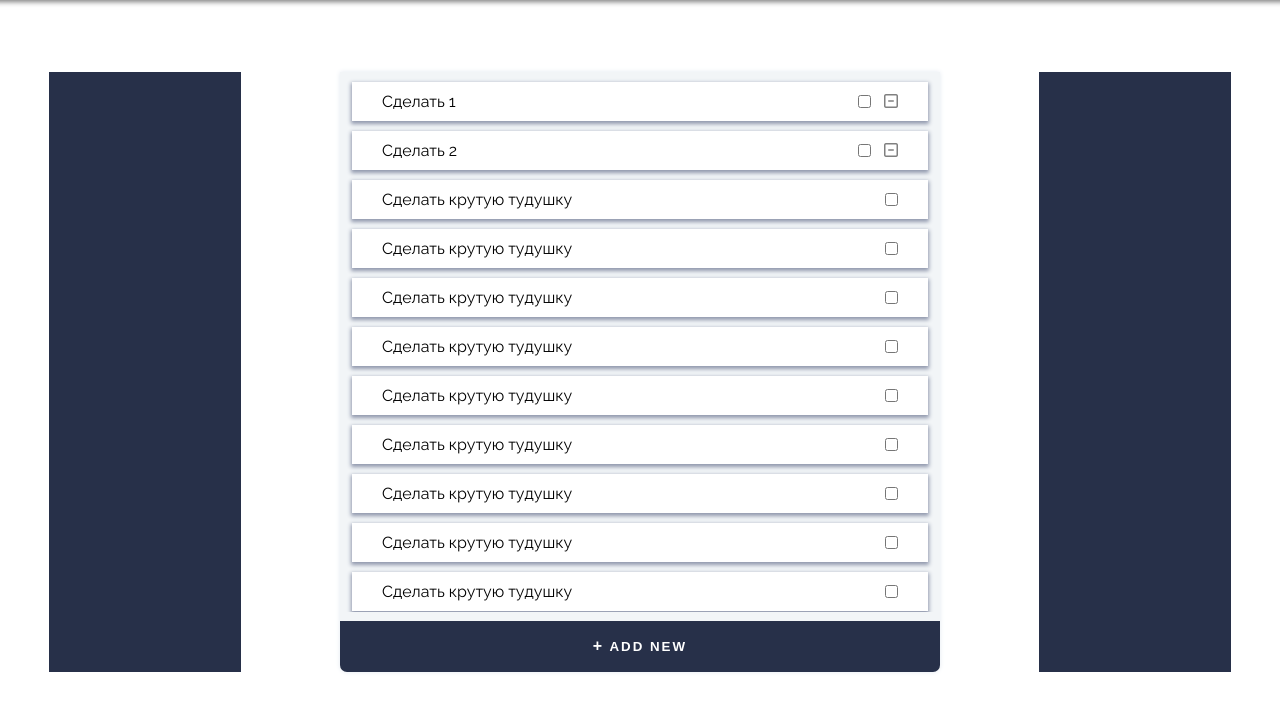
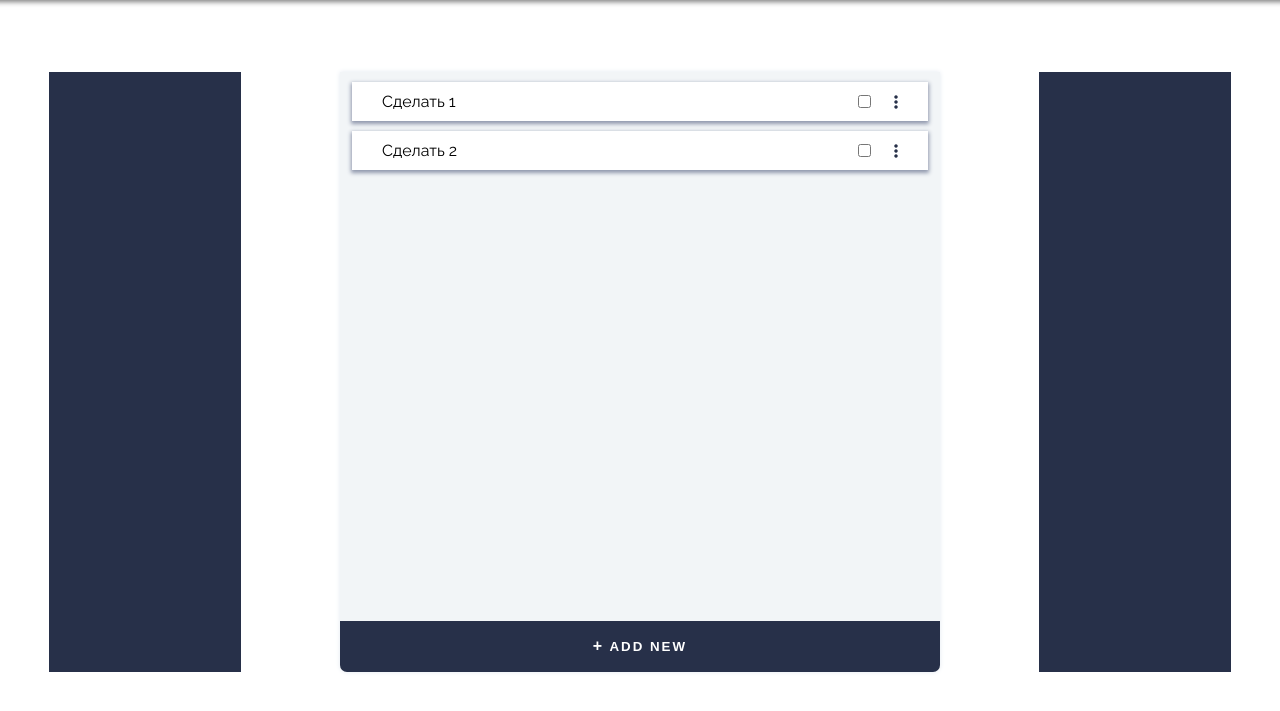
Before and after one commit to CoolDeveloperWeb/TODO, a plain HTML site: page pages/index.html in a window 1280 px wide. Shown: the part 53-764 px from the top of the page. Drawn offline with Linux system fonts and the light colour scheme.

Commit message:
Update task

```diff
--- a/pages/index.html
+++ b/pages/index.html
@@ -43,31 +43,16 @@
             <ul class='list-tasks'>
                 <li class="task-item">Сделать 1
                     <div class='task-checkboxes-block'>
-                      <input type="checkbox" class='task-checkbox'>
-                        <div class='square-wraper'>
-                            <i class="fa fa-minus-square-o" aria-hidden="true"></i>
-                        </div>
+                        <input type="checkbox" class='task-checkbox'>
+                        <i class="fa fa-ellipsis-v" aria-hidden="true"></i>
                     </div>
                 </li>
                 <li class="task-item">Сделать 2
                     <div class='task-checkboxes-block'>
-                      <input type="checkbox" class='task-checkbox'>
-                      <div class='square-wraper'>
-                        <i class="fa fa-minus-square-o" aria-hidden="true"></i>
-                    </div>
+                        <input type="checkbox" class='task-checkbox'>
+                        <i class="fa fa-ellipsis-v" aria-hidden="true"></i>
                     </div>
                 </li>
-                <li class="task-item">Сделать крутую тудушку <input type="checkbox" class='task-checkbox'></li>
-                <li class="task-item">Сделать крутую тудушку <input type="checkbox" class='task-checkbox'></li>
-                <li class="task-item">Сделать крутую тудушку <input type="checkbox" class='task-checkbox'></li>
-                <li class="task-item">Сделать крутую тудушку <input type="checkbox" class='task-checkbox'></li>
-                <li class="task-item">Сделать крутую тудушку <input type="checkbox" class='task-checkbox'></li>
-                <li class="task-item">Сделать крутую тудушку <input type="checkbox" class='task-checkbox'></li>
-                <li class="task-item">Сделать крутую тудушку <input type="checkbox" class='task-checkbox'></li>
-                <li class="task-item">Сделать крутую тудушку <input type="checkbox" class='task-checkbox'></li>
-                <li class="task-item">Сделать крутую тудушку <input type="checkbox" class='task-checkbox'></li>
-                <li class="task-item">Сделать крутую тудушку <input type="checkbox" class='task-checkbox'></li>
-                <li class="task-item">Сделать крутую тудушку <input type="checkbox" class='task-checkbox'></li>
             </ul>
 
             <button class="add-task-button"><span class='button-plus'>+</span> ADD NEW</button>
--- a/scripts/scripts.js
+++ b/scripts/scripts.js
@@ -130,14 +130,6 @@ function setChangeDayNightCheckedEvent() {
     });
 }
 
-function addIcon() {
-
-}
-
-
-function setBlockDiscription(element, discription) {
-    const elem = document.querySelectorAll('.task-item');
-}
 
 // Подготавливает все события на странице
 function prepareEvent() {
--- a/styles/styles.css
+++ b/styles/styles.css
@@ -177,22 +177,8 @@ body {
     box-shadow: none;
 }
 
-.fa.fa-minus-square-o {
-    color: gray;
-    font-size: 16px;
-}
-
-.fa.fa-plus-square-o {
-    color: gray;
-    font-size: 15px;
-}
-
-.square-wraper {
-    height: 100%;
-}
-
-.fa.fa-check {
-    color: green;
+.fa.fa-ellipsis-v {
+    color: #273049;
 }
 
 .task-checkboxes-block {
```
